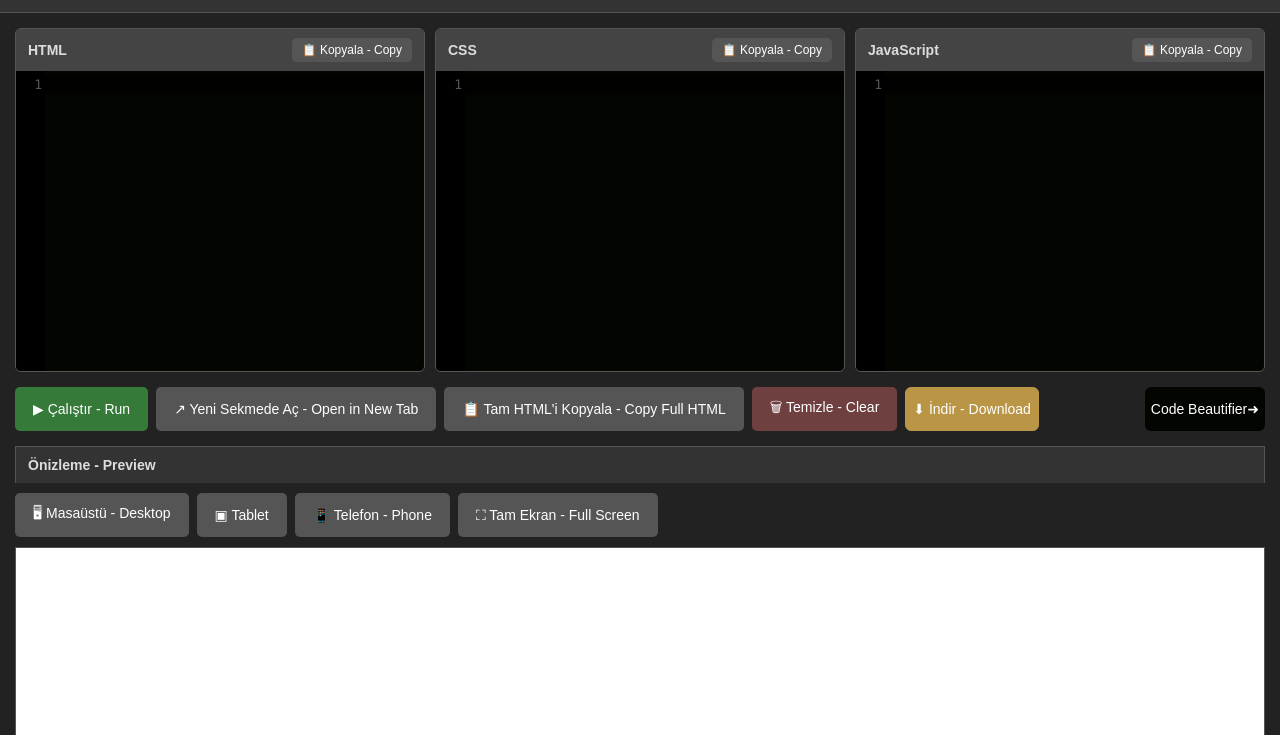
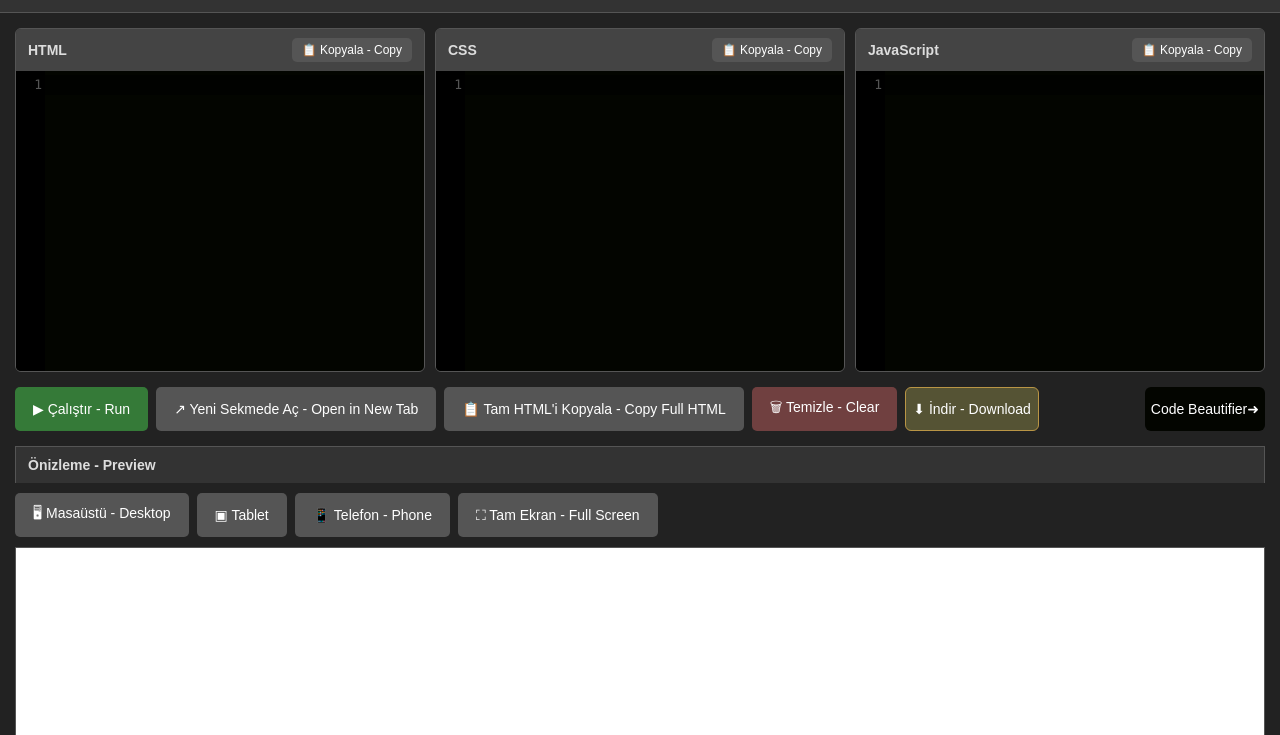
Before and after one commit to enisthebiker/codetest, a plain HTML site: page index.html in a window 1280 px wide. Shown: the part 65-800 px from the top of the page. Drawn offline with nearby package versions, Linux system fonts and the light colour scheme.

Commit message:
Change download button background color

```diff
--- a/index.html
+++ b/index.html
@@ -182,7 +182,7 @@ button:hover {
     display: inline-block;
     padding: 5px 7px;
     color: #fff;
-    background: #B99545;
+    background: #555334;
     border: 1px solid #B99545;
     border-radius: 6px;
     text-decoration: none;
```
